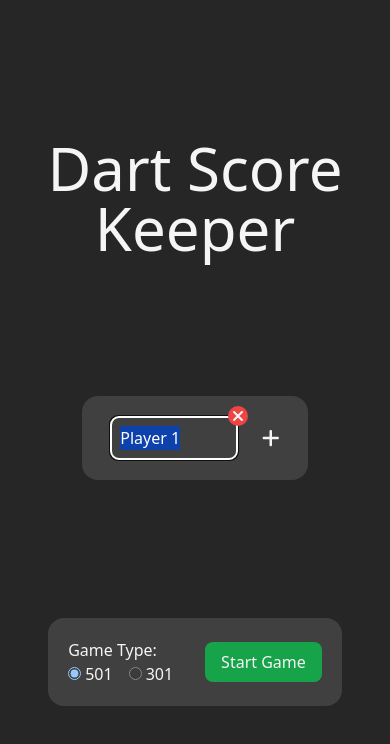
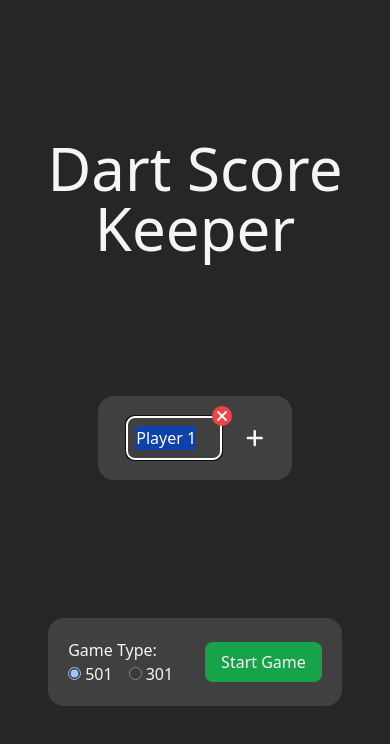
Before and after one commit to stopnoanime/dart-score, a React (Vite) app: page / in a window 390 px wide. Shown: the top 744 px of the page. Built offline with nearby package versions, Linux system fonts and the light colour scheme.

Commit message:
Make inputs smaller on mobile

```diff
--- a/src/index.css
+++ b/src/index.css
@@ -22,7 +22,7 @@ body {
 }
 
 .styled-input {
-  @apply bg-transparent border-2 border-solid border-neutral-800 rounded-lg p-2 w-32;
+  @apply bg-transparent border-2 border-solid border-neutral-800 rounded-lg p-2 w-24 sm:w-32;
 }
 
 .button {
```
